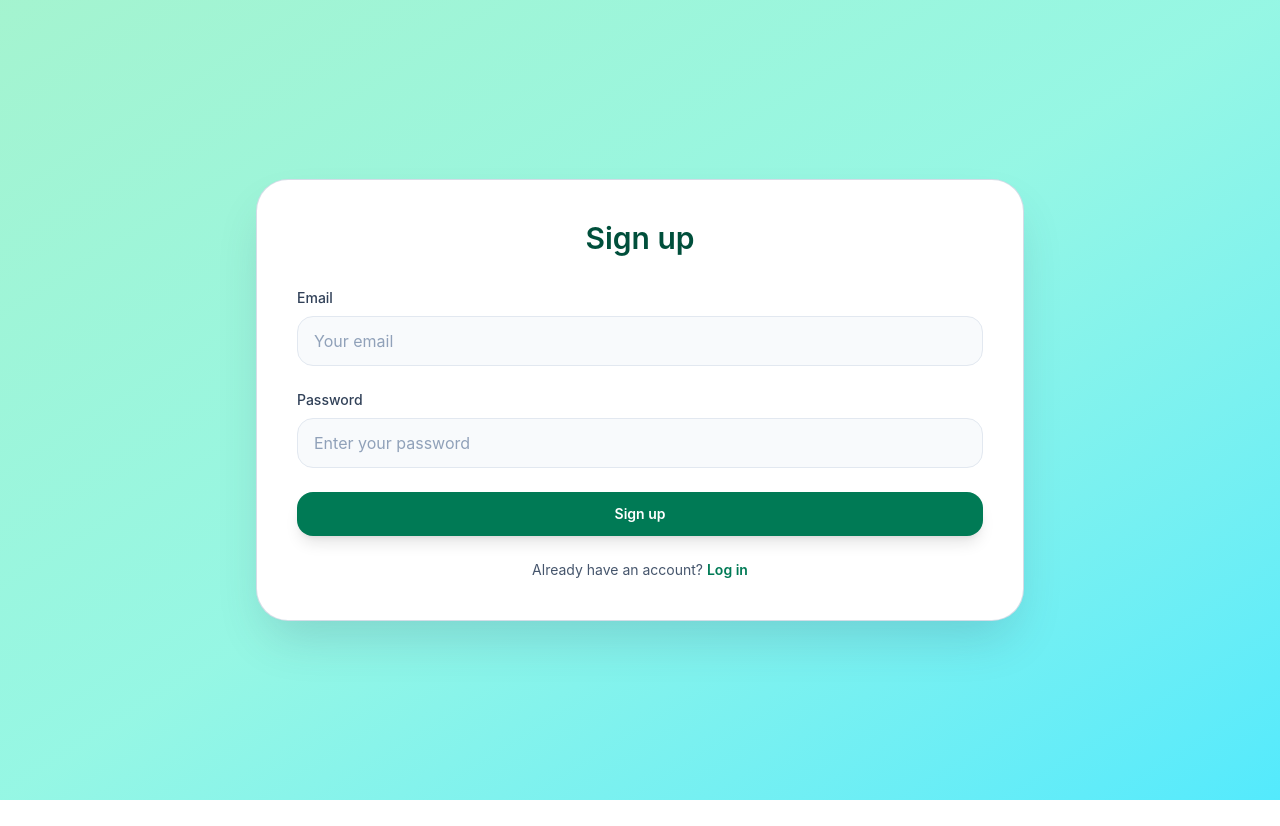
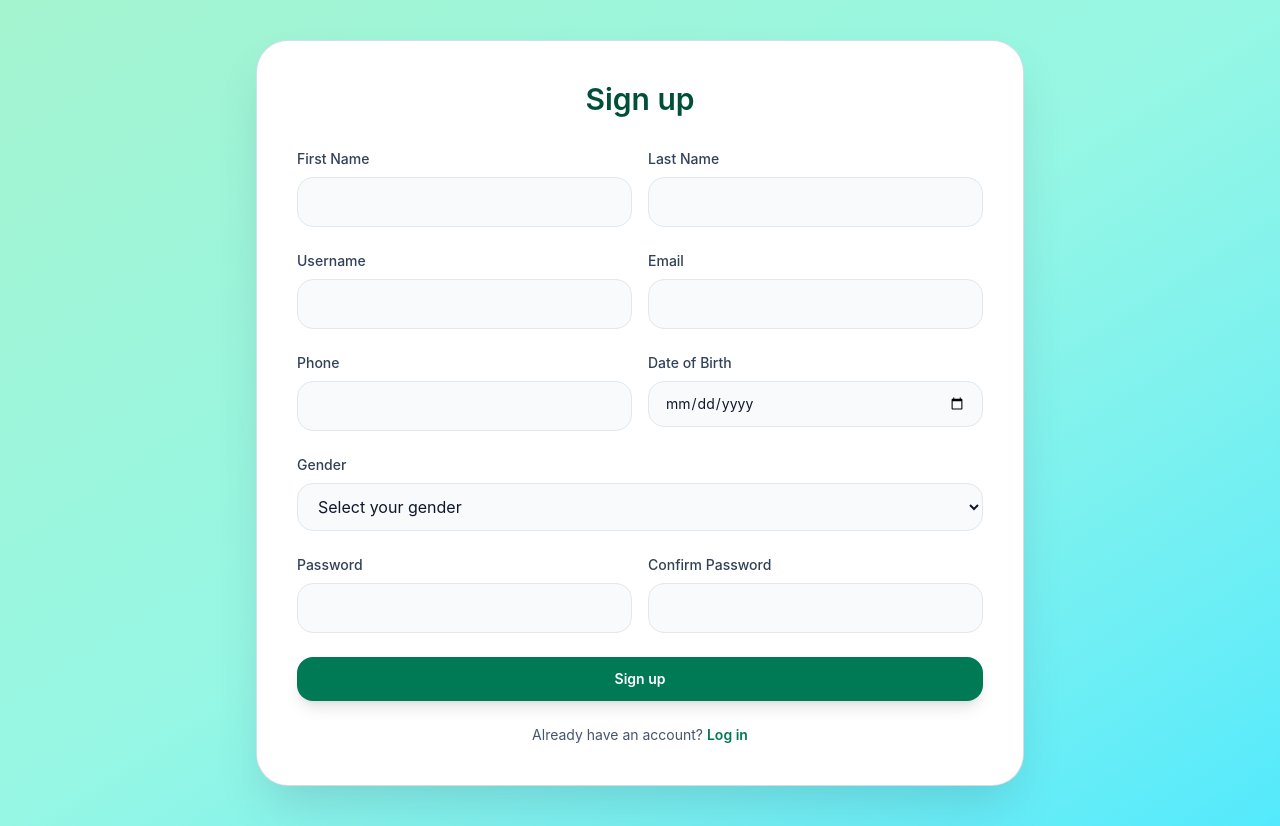
Before and after one commit to danielwanjiku/mini-militia-tracker, a React (Vite) app in the folder client/: page /signup in a window 1280 px wide. Before the commit the page ends 800 px from the top, so only its background shows below. Built offline with nearby package versions, Linux system fonts and the light colour scheme.

Commit message:
modified files

```diff
--- a/client/src/Components/LoginForm.jsx
+++ b/client/src/Components/LoginForm.jsx
@@ -11,7 +11,7 @@ export default function LoginForm() {
   const handleSubmit = (event) => {
     event.preventDefault();
     console.log('Login submitted:', { email, password });
-    navigate('/dashboard');
+    navigate('pages/dashboard');
   };
     return (
         <div className="w-full max-w-md bg-white/95 backdrop-blur-xl rounded-3xl shadow-2xl border border-white/60 p-8">
--- a/client/src/Components/SignUpForm.jsx
+++ b/client/src/Components/SignUpForm.jsx
@@ -2,65 +2,215 @@ import React from "react";
 import { useState } from 'react';
 import { Link, useNavigate } from 'react-router-dom';
 
+export default function SignUpForm() {
+  // 1. Expand state to accommodate all API-required fields
+  const [formData, setFormData] = useState({
+    firstName: '',
+    lastName: '',
+    username: '',
+    email: '',
+    phone: '',
+    dob: '',
+    gender: '',
+    password: '',
+    confirmPassword: ''
+  });
 
-export default function SignUpForm() {
-     const [email, setEmail] = useState('');
-  const [password, setPassword] = useState('');
+  const [error, setError] = useState('');
+  const [loading, setLoading] = useState(false);
   const navigate = useNavigate();
 
-  const handleSignUp = (e) => {
-    e.preventDefault();
-
-    navigate('/dashboard');
+  // Unified change handler for clean code
+  const handleChange = (e) => {
+    setFormData({
+      ...formData,
+      [e.target.id]: e.target.value
+    });
   };
 
+  // 2. Handle API form submission
+  const handleSignUp = async (e) => {
+    e.preventDefault();
+    setError('');
+
+    // Frontend validation: Passwords must match
+    if (formData.password !== formData.confirmPassword) {
+      setError("Passwords do not match.");
+      return;
+    }
+
+    setLoading(true);
+
+    try {
+      const response = await fetch('/api/v1/auth/register', {
+        method: 'POST',
+        headers: {
+          'Content-Type': 'application/json',
+        },
+        body: JSON.stringify(formData),
+      });
+
+      const data = await response.json();
+
+      if (!response.ok) {
+        // Fallback for validation errors (400) or server issues (500)
+        throw new Error(data.message || 'Something went wrong');
+      }
+
+      // Success (201 Created)
+      console.log('Registration successful:', data);
+      navigate('/pages/dashboard');
+
+    } catch (err) {
+      setError(err.message);
+    } finally {
+      setLoading(false);
+    }
+  };
 
   return (
     <>
       <div className="w-full max-w-3xl rounded-4xl bg-white border border-slate-300/80 shadow-2xl shadow-slate-700/20 p-8 sm:p-10">
         <h1 className="text-3xl font-semibold text-emerald-900 text-center mb-8">Sign up</h1>
 
+        {/* Display Error Feedback if any */}
+        {error && (
+          <div className="mb-6 p-4 rounded-xl bg-red-50 border border-red-200 text-sm text-red-600">
+            {error}
+          </div>
+        )}
+
         <form onSubmit={handleSignUp} className="space-y-6">
+
+          {/* Row 1: First Name & Last Name */}
+          <div className="grid grid-cols-1 sm:grid-cols-2 gap-4">
             <div className="space-y-2">
-            <label htmlFor="email" className="block text-sm font-medium text-slate-700">
-              Email
-            </label>
+              <label htmlFor="firstName" className="block text-sm font-medium text-slate-700">First Name</label>
+              <input
+                type="text"
+                id="firstName"
+                value={formData.firstName}
+                onChange={handleChange}
+                required
+                className="w-full rounded-2xl border border-slate-200 bg-slate-50 px-4 py-3 text-slate-900 outline-none transition focus:border-emerald-400 focus:ring-2 focus:ring-emerald-100"
+              />
+            </div>
+            <div className="space-y-2">
+              <label htmlFor="lastName" className="block text-sm font-medium text-slate-700">Last Name</label>
+              <input
+                type="text"
+                id="lastName"
+                value={formData.lastName}
+                onChange={handleChange}
+                required
+                className="w-full rounded-2xl border border-slate-200 bg-slate-50 px-4 py-3 text-slate-900 outline-none transition focus:border-emerald-400 focus:ring-2 focus:ring-emerald-100"
+              />
+            </div>
+          </div>
+
+          {/* Row 2: Username & Email */}
+          <div className="grid grid-cols-1 sm:grid-cols-2 gap-4">
+            <div className="space-y-2">
+              <label htmlFor="username" className="block text-sm font-medium text-slate-700">Username</label>
+              <input
+                type="text"
+                id="username"
+                value={formData.username}
+                onChange={handleChange}
+                required
+                className="w-full rounded-2xl border border-slate-200 bg-slate-50 px-4 py-3 text-slate-900 outline-none transition focus:border-emerald-400 focus:ring-2 focus:ring-emerald-100"
+              />
+            </div>
+            <div className="space-y-2">
+              <label htmlFor="email" className="block text-sm font-medium text-slate-700">Email</label>
               <input
                 type="email"
                 id="email"
-              placeholder="Your email"
-              value={email}
-              onChange={(e) => setEmail(e.target.value)}
+                value={formData.email}
+                onChange={handleChange}
                 required
-              className="w-full rounded-2xl border border-slate-200 bg-slate-50 px-4 py-3 text-slate-900 placeholder:text-slate-400 outline-none transition focus:border-emerald-400 focus:ring-2 focus:ring-emerald-100"
+                className="w-full rounded-2xl border border-slate-200 bg-slate-50 px-4 py-3 text-slate-900 outline-none transition focus:border-emerald-400 focus:ring-2 focus:ring-emerald-100"
               />
             </div>
+          </div>
 
+          {/* Row 3: Phone & Date of Birth */}
+          <div className="grid grid-cols-1 sm:grid-cols-2 gap-4">
             <div className="space-y-2">
-            <label htmlFor="password" className="block text-sm font-medium text-slate-700">
-              Password
-            </label>
-            <div className="relative">
+              <label htmlFor="phone" className="block text-sm font-medium text-slate-700">Phone</label>
+              <input
+                type="tel"
+                id="phone"
+                value={formData.phone}
+                onChange={handleChange}
+                required
+                className="w-full rounded-2xl border border-slate-200 bg-slate-50 px-4 py-3 text-slate-900 outline-none transition focus:border-emerald-400 focus:ring-2 focus:ring-emerald-100"
+              />
+            </div>
+            <div className="space-y-2">
+              <label htmlFor="dob" className="block text-sm font-medium text-slate-700">Date of Birth</label>
+              <input
+                type="date"
+                id="dob"
+                value={formData.dob}
+                onChange={handleChange}
+                required
+                className="w-full rounded-2xl border border-slate-200 bg-slate-50 px-4 py-3 text-slate-900 text-sm outline-none transition focus:border-emerald-400 focus:ring-2 focus:ring-emerald-100"
+              />
+            </div>
+          </div>
+
+          {/* Gender Field */}
+          <div className="space-y-2">
+            <label htmlFor="gender" className="block text-sm font-medium text-slate-700">Gender</label>
+            <select
+              id="gender"
+              value={formData.gender}
+              onChange={handleChange}
+              required
+              className="w-full rounded-2xl border border-slate-200 bg-slate-50 px-4 py-3 text-slate-900 outline-none transition focus:border-emerald-400 focus:ring-2 focus:ring-emerald-100"
+            >
+              <option value="" disabled>Select your gender</option>
+              <option value="male">Male</option>
+              <option value="female">Female</option>
+              <option value="other">Other</option>
+            </select>
+          </div>
+
+          {/* Row 4: Password & Confirm Password */}
+          <div className="grid grid-cols-1 sm:grid-cols-2 gap-4">
+            <div className="space-y-2">
+              <label htmlFor="password" className="block text-sm font-medium text-slate-700">Password</label>
               <input
                 type="password"
                 id="password"
-                placeholder="Enter your password"
-                value={password}
-                onChange={(e) => setPassword(e.target.value)}
+                value={formData.password}
+                onChange={handleChange}
                 required
-                className="w-full rounded-2xl border border-slate-200 bg-slate-50 px-4 py-3 pr-12 text-slate-900 placeholder:text-slate-400 outline-none transition focus:border-emerald-400 focus:ring-2 focus:ring-emerald-100"
+                className="w-full rounded-2xl border border-slate-200 bg-slate-50 px-4 py-3 text-slate-900 outline-none transition focus:border-emerald-400 focus:ring-2 focus:ring-emerald-100"
+              />
+            </div>
+            <div className="space-y-2">
+              <label htmlFor="confirmPassword" className="block text-sm font-medium text-slate-700">Confirm Password</label>
+              <input
+                type="password"
+                id="confirmPassword"
+                value={formData.confirmPassword}
+                onChange={handleChange}
+                required
+                className="w-full rounded-2xl border border-slate-200 bg-slate-50 px-4 py-3 text-slate-900 outline-none transition focus:border-emerald-400 focus:ring-2 focus:ring-emerald-100"
               />
             </div>
           </div>
 
           <button
             type="submit"
-            className="w-full rounded-2xl bg-emerald-700 px-4 py-3 text-sm font-semibold text-white shadow-lg transition hover:bg-emerald-800"
+            disabled={loading}
+            className="w-full rounded-2xl bg-emerald-700 px-4 py-3 text-sm font-semibold text-white shadow-lg transition hover:bg-emerald-800 disabled:bg-emerald-600/50 disabled:cursor-not-allowed"
           >
-            Sign up
+            {loading ? 'Creating account...' : 'Sign up'}
           </button>
         </form>
-
 
         <p className="mt-6 text-center text-sm text-slate-600">
           Already have an account?{' '}
@@ -70,5 +220,5 @@ export default function SignUpForm() {
         </p>
       </div>
     </>
-)
-};
+  );
+}
--- a/client/src/Pages/Login.jsx
+++ b/client/src/Pages/Login.jsx
@@ -1,5 +1,4 @@
 import { useState } from 'react';
-import { Link, useNavigate } from 'react-router-dom';
 import LoginForm from '../Components/LoginForm';
 
 export default function Login() {
```
Lines whose indentation alone changed are shown as unchanged.
